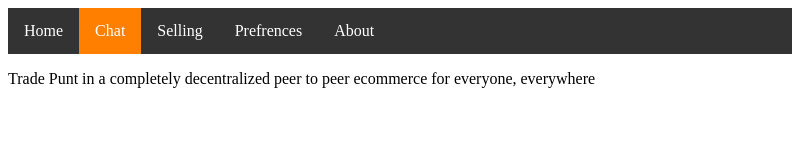
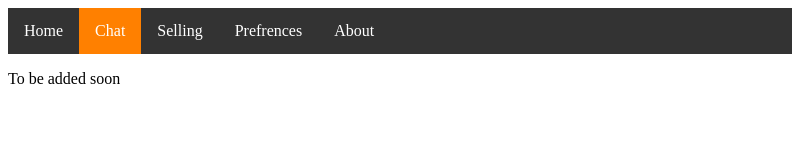
Before and after one commit to Karma58/TradePunt, an Electron app: page chat.html in a window 800 px wide. Drawn offline with Linux system fonts and the light colour scheme.

Commit message:
Update chat.html

```diff
--- a/chat.html
+++ b/chat.html
@@ -15,7 +15,7 @@
 </div>
 
 
-<p> Trade Punt in a completely decentralized peer to peer ecommerce for everyone, everywhere </p>
+<p> To be added soon </p>
 
 
 </body>
```
